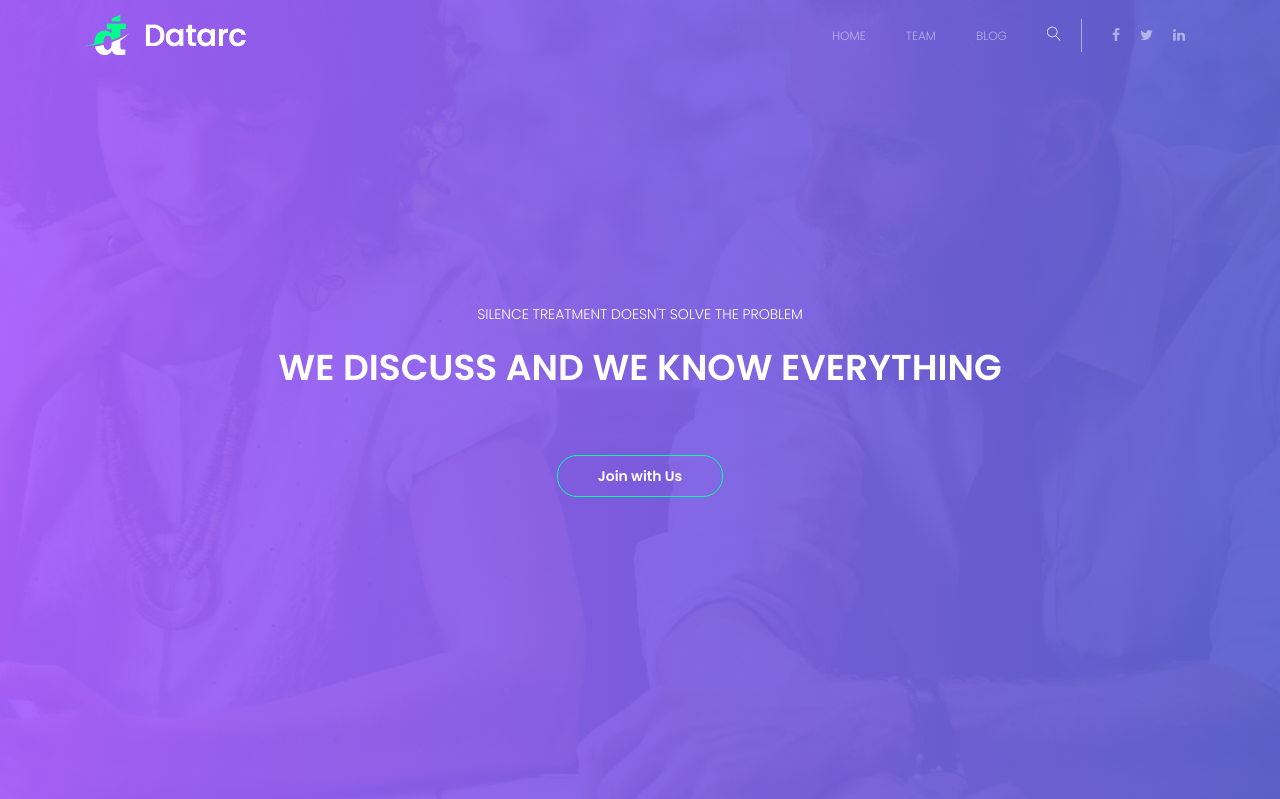
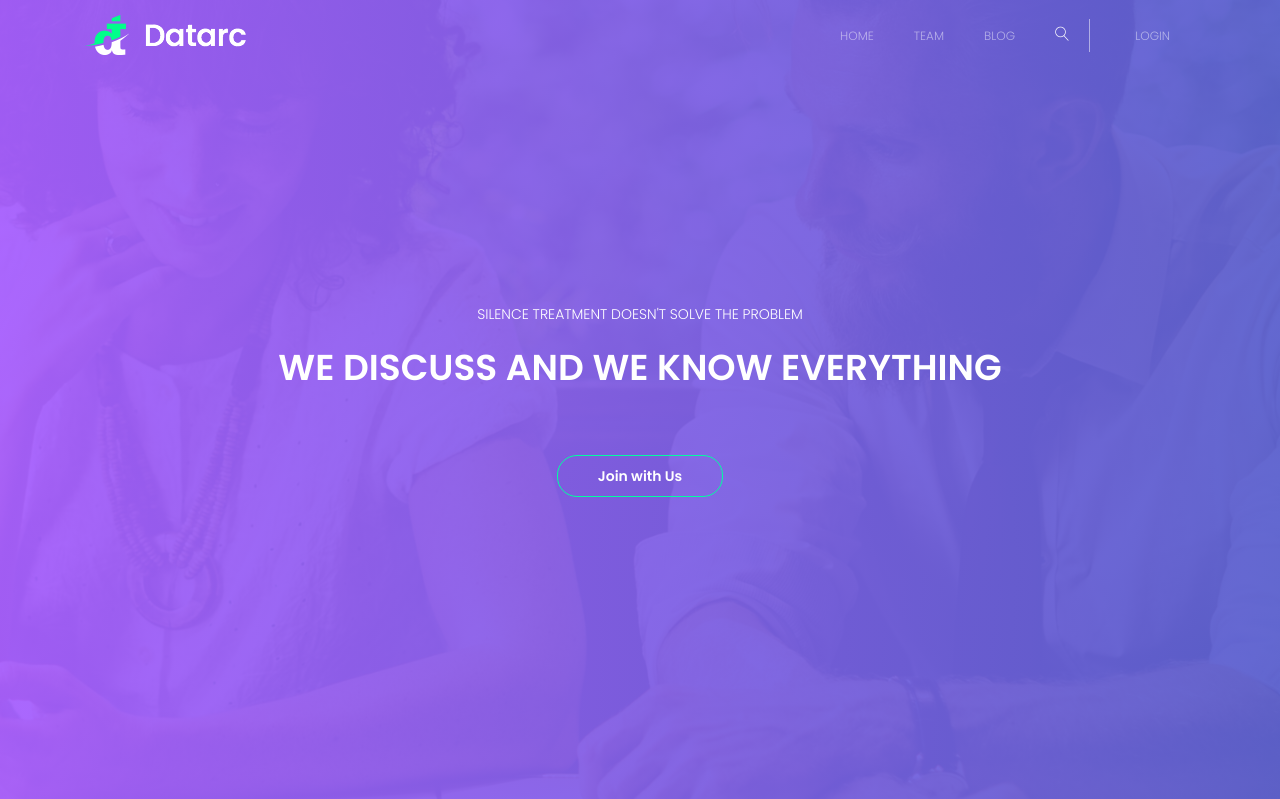
Before and after one commit to capteinn/wediscuss.id, a CodeIgniter app: page /database/index.php/home/index in a window 1280 px wide. Shown: the top 799 px of the page. Run offline with CodeIgniter, Linux system fonts and the light colour scheme; some libraries are stand-ins or nearby versions.

Commit message:
edit header and menu

```diff
--- a/application/views/layouts/header.php
+++ b/application/views/layouts/header.php
@@ -54,9 +54,11 @@
 								</form>
 							</div>
 							<div class="header-social d-flex align-items-center">
-								<a href="#"><i class="fa fa-facebook"></i></a>
-								<a href="#"><i class="fa fa-twitter"></i></a>
-								<a href="#"><i class="fa fa-linkedin"></i></a>
+								<nav class="d-flex align-items-center">
+								<ul class="main-menu">
+									<a href="<?php echo base_url('index.php/login') ?>">Login</a>
+								</ul>
+							</nav>
 							</div>
 						</div>
 					</div>
--- a/application/views/layouts/menu_user.php
+++ b/application/views/layouts/menu_user.php
@@ -14,13 +14,13 @@
     </a>
   </li>
   <li class="nav-item">
-    <a class="nav-link active" href="<?php echo base_url('index.php/dashboard') ?>">
+    <a class="nav-link" href="<?php echo base_url('index.php/dashboard') ?>">
       <span class="menu-title">Dashboard</span>
       <i class="mdi mdi-home menu-icon"></i>
     </a>
   </li>
   <li class="nav-item">
-    <a class="nav-link" data-toggle="collapse" href="#ui-basic" aria-expanded="false" aria-controls="ui-basic">
+    <a class="nav-link" href="<?php echo base_url('index.php/discuss') ?>" aria-expanded="false" aria-controls="ui-basic">
       <span class="menu-title">Discuss</span>
       <i class="mdi mdi-wechat menu-icon"></i>
     </a>
```
